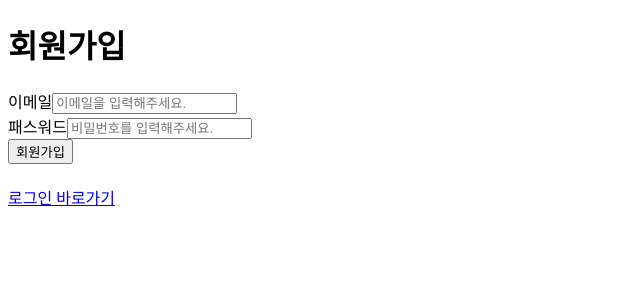
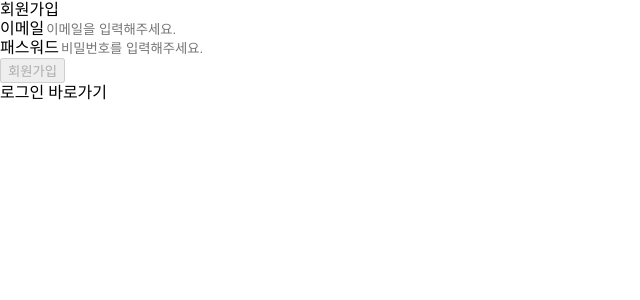
Before and after one commit to jangth0655/wanted-pre-onboarding-fe-7, a React (Create React App) app: page / in a window 1280 px wide. Shown: the top 300 px of the page, without its empty margins (0-640 px from the left). Built offline with nearby package versions, Linux system fonts and the light colour scheme; no server answers.

Commit message:
updated_theme-setting&button-disabled

```diff
--- a/src/App.js
+++ b/src/App.js
@@ -4,10 +4,14 @@ import SignIn from "../src/screen/SignIn";
 import { BrowserRouter, Routes, Route } from "react-router-dom";
 import { useState } from "react";
 import NotFound from "./screen/NotFound";
+import { ThemeProvider } from "styled-components";
+import { GlobalStyle, theme } from "./theme";
 
 function App() {
   const [isLoggedIn, setIsLoggedIn] = useState(false);
   return (
+    <ThemeProvider theme={theme}>
+      <GlobalStyle />
       <BrowserRouter>
         <Routes>
           <Route path="*" element={<NotFound />} />
@@ -22,6 +26,7 @@ function App() {
           )}
         </Routes>
       </BrowserRouter>
+    </ThemeProvider>
   );
 }
 
--- a/src/components/enter/Button.jsx
+++ b/src/components/enter/Button.jsx
@@ -1,4 +1,4 @@
-const Button = ({ text, isLoading }) => {
-  return <button>{isLoading ? "loading..." : text}</button>;
+const Button = ({ text, isLoading, disabled }) => {
+  return <button disabled={disabled}>{isLoading ? "loading..." : text}</button>;
 };
 export default Button;
--- a/src/screen/SignUp.jsx
+++ b/src/screen/SignUp.jsx
@@ -1,11 +1,9 @@
 import { useEffect, useState } from "react";
 import { Link, useNavigate } from "react-router-dom";
+import styled from "styled-components";
 import Button from "../components/enter/Button";
 import Input from "../components/enter/Input";
 import useMutation from "../lib/useMutation";
-import { setLocalStorage } from "../server";
-
-const TOKEN = "access_token";
 
 const SignUp = () => {
   const navigate = useNavigate();
@@ -56,8 +54,6 @@ const SignUp = () => {
 
   useEffect(() => {
     if (data && data.access_token) {
-      setLocalStorage({ name: TOKEN, value: data.access_token });
-
       navigate("/sign-in");
     }
   }, [data, navigate]);
@@ -96,7 +92,11 @@ const SignUp = () => {
           />
         </div>
         <div>
-          <Button text="회원가입" isLoading={isLoading} />
+          <Button
+            disabled={errorState || email === "" || password === ""}
+            text="회원가입"
+            isLoading={isLoading}
+          />
         </div>
         <div>
           <h1>{errorState}</h1>
--- /dev/null
+++ b/src/theme.js
@@ -0,0 +1,151 @@
+import { createGlobalStyle } from "styled-components";
+
+export const theme = {
+  color: {
+    bg: {
+      md: "rgb(244 244 245)", // 100
+      lg: "rgb(228 228 231)", //  200
+      xl: "rgb(212 212 216)", // 300
+      full: "white",
+    },
+    textColor: {
+      xxs: "rgb(228 228 231)", //200
+      xs: "rgb(212 212 216)", //300
+      sm: "rgb(161 161 170)", // 400
+      md: "rgb(39 39 42)", // 800
+      lg: "rgb(24 24 27)", // 900
+    },
+    activeColor: {
+      xs: "rgb(147 197 253)", //300
+      sm: "rgb(96 165 250)", //400
+      md: "rgb(59 130 246)", //500
+      lg: "rgb(37 99 235)", // 600
+      xl: "rgb(29 78 216)", // 700
+    },
+    highlight: {
+      xs: "rgb(253 186 116)", //300
+      sm: "rgb(251 146 60)", //400
+      md: "rgb(249 115 22)", // 500
+      lg: "rgb(234 88 12)", // 600
+      xl: "rgb(194 65 12)", //700
+    },
+    red: {
+      xs: "rgb(253 164 175)", //300
+      sm: "rgb(251 113 133)", //400
+      md: "rgb(244 63 94)", // 500
+      lg: "rgb(225 29 72)", // 600
+      xl: "rgb(190 18 60)", //700
+    },
+  },
+  textSize: {
+    xs: "0.75rem",
+    sm: "0.875rem",
+    md: "1rem",
+    lg: "1.125rem",
+    xl: "1.25rem",
+    xxl: "1.5rem",
+    xxxl: "1.875rem",
+    xxxxl: "2.5rem",
+  },
+
+  borderRadius: {
+    sm: "0.125rem",
+    md: "0.375rem",
+    lg: "0.5rem",
+    xl: "0.75rem",
+  },
+  shadow: {
+    sm: "0 1px 2px 0 rgb(0 0 0 / 0.05)",
+    md: "0 4px 6px -1px rgb(0 0 0 / 0.1), 0 2px 4px -2px rgb(0 0 0 / 0.1)",
+    lg: "0 10px 15px -3px rgb(0 0 0 / 0.1), 0 4px 6px -4px rgb(0 0 0 / 0.1)",
+    xl: "0 20px 25px -5px rgb(0 0 0 / 0.1), 0 8px 10px -6px rgb(0 0 0 / 0.1)",
+  },
+  maxWidth: {
+    sm: "36rem",
+    md: "42rem",
+    lg: "48rem",
+    xl: "56rem",
+  },
+  mp: {
+    xs: "0.25rem",
+    sm: "0.5rem",
+    md: "1rem",
+    lg: "1.5rem",
+    xl: "2rem",
+    xxl: "2.5rem",
+    xxxl: "3rem",
+    xxxxl: "3.5rem",
+  },
+  transition: {
+    sm: "all 150ms cubic-bezier(0.4, 0, 0.2, 1)",
+    md: "all 180ms cubic-bezier(0.4, 0, 0.2, 1)",
+    lg: "all 200ms cubic-bezier(0.4, 0, 0.2, 1)",
+  },
+  responsive: {
+    sm: "640px",
+    md: "768px",
+    lg: "1024px",
+    xl: "1280px",
+  },
+};
+
+export const GlobalStyle = createGlobalStyle`
+  html, body, div, span, applet, object, iframe,
+h1, h2, h3, h4, h5, h6, p, blockquote, pre,
+a, abbr, acronym, address, big, cite, code,
+del, dfn, em, img, ins, kbd, q, s, samp,
+small, strike, strong, sub, sup, tt, var,
+b, u, i, center,
+dl, dt, dd, ol, ul, li,
+fieldset, form, label, legend,
+table, caption, tbody, tfoot, thead, tr, th, td,
+article, aside, canvas, details, embed,
+figure, figcaption, footer, header, hgroup,
+menu, nav, output, ruby, section, summary,
+time, mark, audio, video {
+	margin: 0;
+	padding: 0;
+	border: 0;
+	font-size: 100%;
+	font: inherit;
+	vertical-align: baseline;
+}
+article, aside, details, figcaption, figure,
+footer, header, hgroup, menu, nav, section {
+	display: block;
+}
+
+* {
+  box-sizing: border-box;
+}
+
+body {
+	line-height: 1.2;
+}
+ol, ul {
+	list-style: none;
+}
+blockquote, q {
+	quotes: none;
+}
+blockquote:before, blockquote:after,
+q:before, q:after {
+	content: '';
+	content: none;
+}
+table {
+	border-collapse: collapse;
+	border-spacing: 0;
+}
+
+a {
+  text-decoration: none;
+  color: inherit;
+}
+
+input  {
+  border: none;
+  outline: none;
+  background-color : transparent;
+}
+`;
```
Lines whose indentation alone changed are shown as unchanged.
